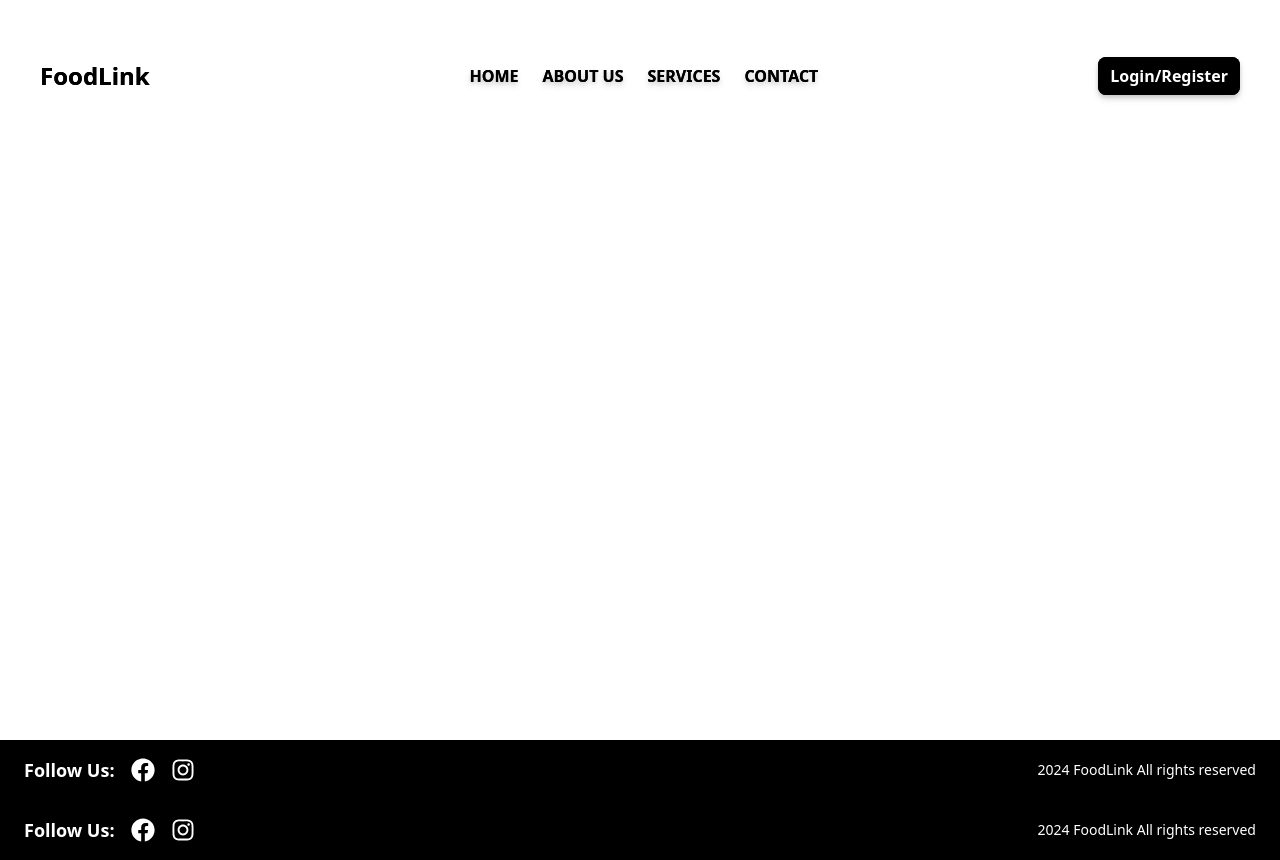
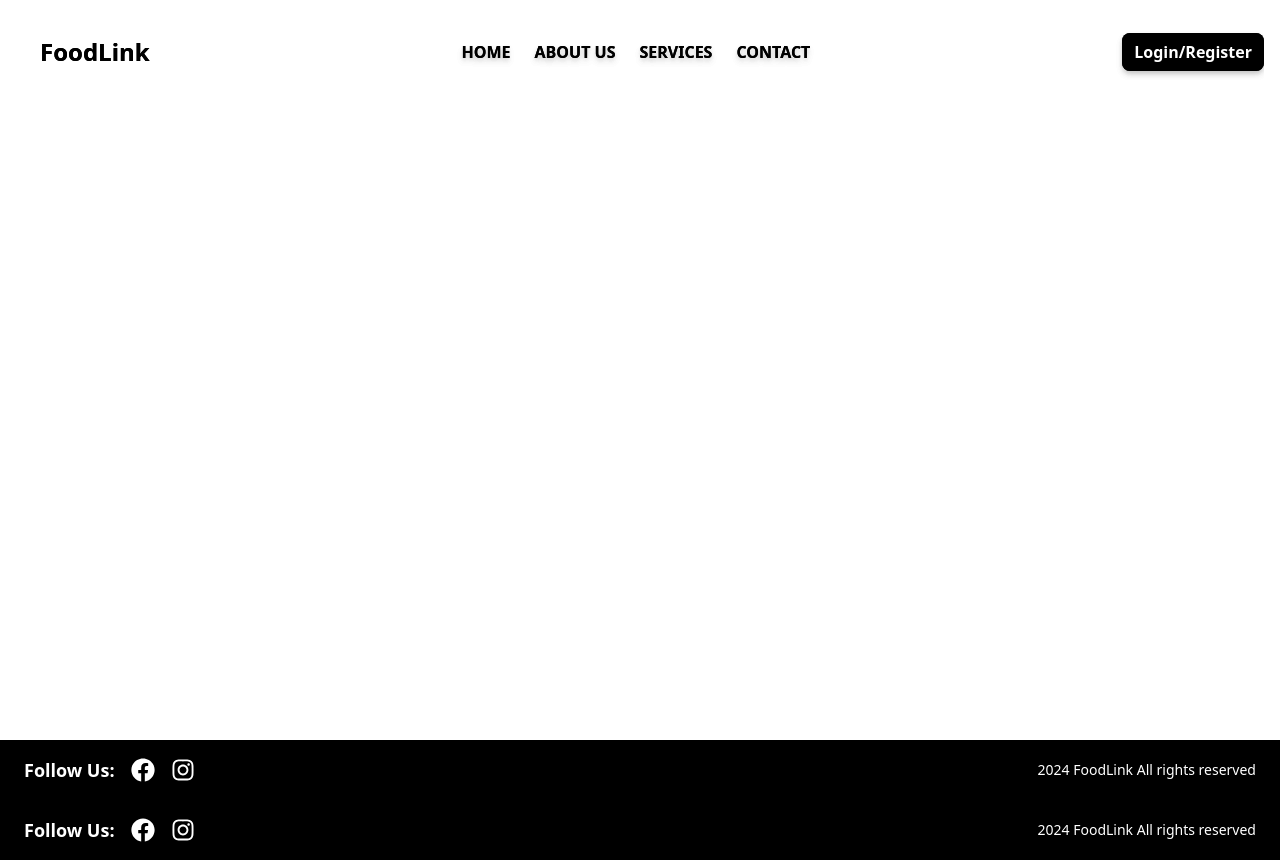
Before and after one commit to pratham-garg-456/FoodLink-WebApp, a Next.js app in the folder foodlink_frontend_v2/: page /layout in a window 1280 px wide. Built offline with nearby package versions, Linux system fonts and the light colour scheme.

Commit message:
UI improvement

```diff
--- a/foodlink_frontend_v2/src/components/Navbar.js
+++ b/foodlink_frontend_v2/src/components/Navbar.js
@@ -34,7 +34,7 @@ const Navbar = () => {
 
   return (
     <nav
-      className={`fixed w-full flex p-6 pl-10 pr-4 gap-4 basis-1/10 text-white md:text-black z-50 transition-transform duration-300 justify-between items-center  md:${
+      className={`fixed w-full flex p-6 pl-10 pr-4 gap-4 md:gap-0 basis-1/10 text-white md:text-black z-50 transition-transform duration-300 justify-between items-center  md:${
         isVisible ? 'md:translate-y-0' : 'md:-translate-y-full'
       }`}
     >
@@ -84,7 +84,7 @@ const Navbar = () => {
       {/* Sidebar */}
 
       <div
-        className={`md:relative fixed top-0 right-0 bg-black md:bg-transparent overflow-x-hidden duration-500 font-bold  flex justify-center items-center h-full md:h-auto md:w-full  ${
+        className={`md:relative fixed  bg-black md:bg-transparent overflow-x-hidden duration-500 font-bold  flex justify-center items-center h-full md:h-auto md:w-full  ${
           isNavOpen ? 'w-2/5' : 'w-0 bg-transparent '
         }`}
       >
@@ -98,7 +98,7 @@ const Navbar = () => {
         >
           &times;
         </a>
-        <div className="p-2 md:flex-row md:p-6 md:w-full justify-between md:oxygen-bold drop-shadow-md flex flex-col">
+        <div className="p-2 md:flex-row md:p-0 md:w-full justify-between md:oxygen-bold drop-shadow-md flex flex-col">
           <div></div>
           <div className="flex flex-col items-center md:flex-row">
             <div>
```
